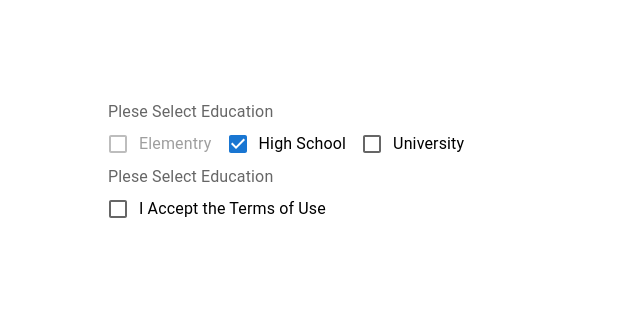
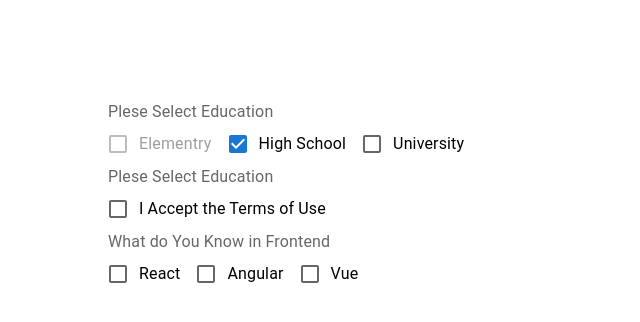
Before and after one commit to oguzhnkorkmz/material, a React (Vite) app: page / in a window 1280 px wide. Shown: the top 322 px of the page, without its empty margins (0-640 px from the left). Built offline with nearby package versions, Linux system fonts and the light colour scheme.

Commit message:
multiCheckbox

```diff
--- a/src/components/LessonCheckbox.tsx
+++ b/src/components/LessonCheckbox.tsx
@@ -12,7 +12,20 @@ import {
 export const LessonCheckbox = () => {
 
     const [isAccept, setIsAccept] = useState(false)
-    console.log(isAccept)
+
+    const [knowledge, setKnowledge] = useState<string[]>([])
+
+    const handleKnowledgeChange = (e: React.ChangeEvent<HTMLInputElement>) => {
+        const index = knowledge.indexOf(e.target.value)
+        if (index === -1) {
+            setKnowledge([...knowledge, e.target.value])
+        } else {
+            setKnowledge(knowledge.filter(item => item !== e.target.value))
+        }
+    }
+
+    console.log(knowledge)
+
     return (
         <Box>
             <Box>
@@ -35,6 +48,25 @@ export const LessonCheckbox = () => {
                     </FormGroup>
                 </FormControl>
             </Box>
+            <Box>
+                <FormControl>
+                    <FormLabel>What do You Know in Frontend </FormLabel>
+                    <FormGroup row>
+                        <FormControlLabel
+                            value='react'
+                            control={<Checkbox checked={knowledge.includes('react')} onChange={handleKnowledgeChange} />}
+                            label='React' />
+                        <FormControlLabel
+                            value='angular'
+                            control={<Checkbox checked={knowledge.includes('angular')} onChange={handleKnowledgeChange} />}
+                            label='Angular' />
+                        <FormControlLabel
+                            value='vue'
+                            control={<Checkbox checked={knowledge.includes('vue')} onChange={handleKnowledgeChange} />}
+                            label='Vue' />
+                    </FormGroup>
+                </FormControl>
+            </Box>
         </Box>
     )
 }
```
